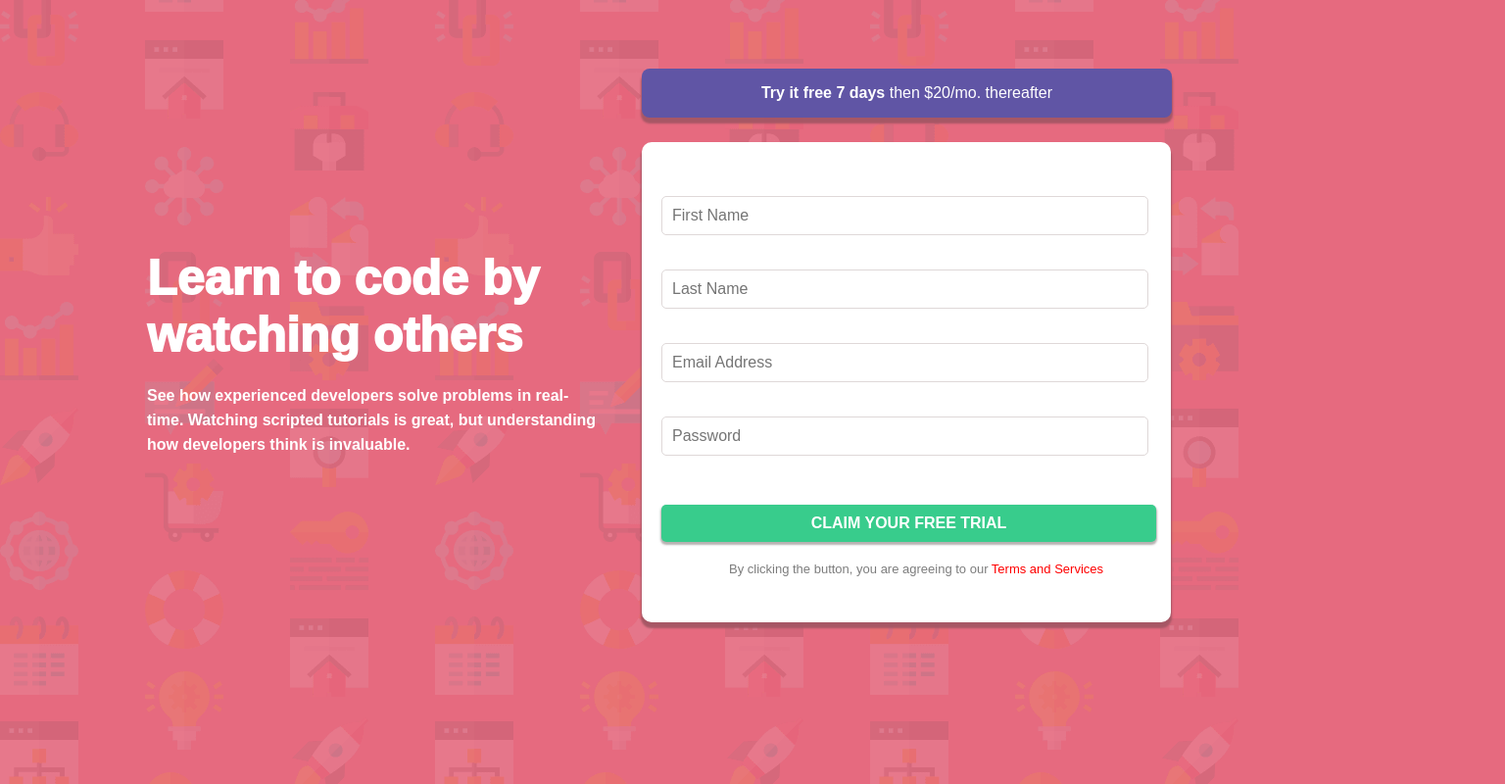
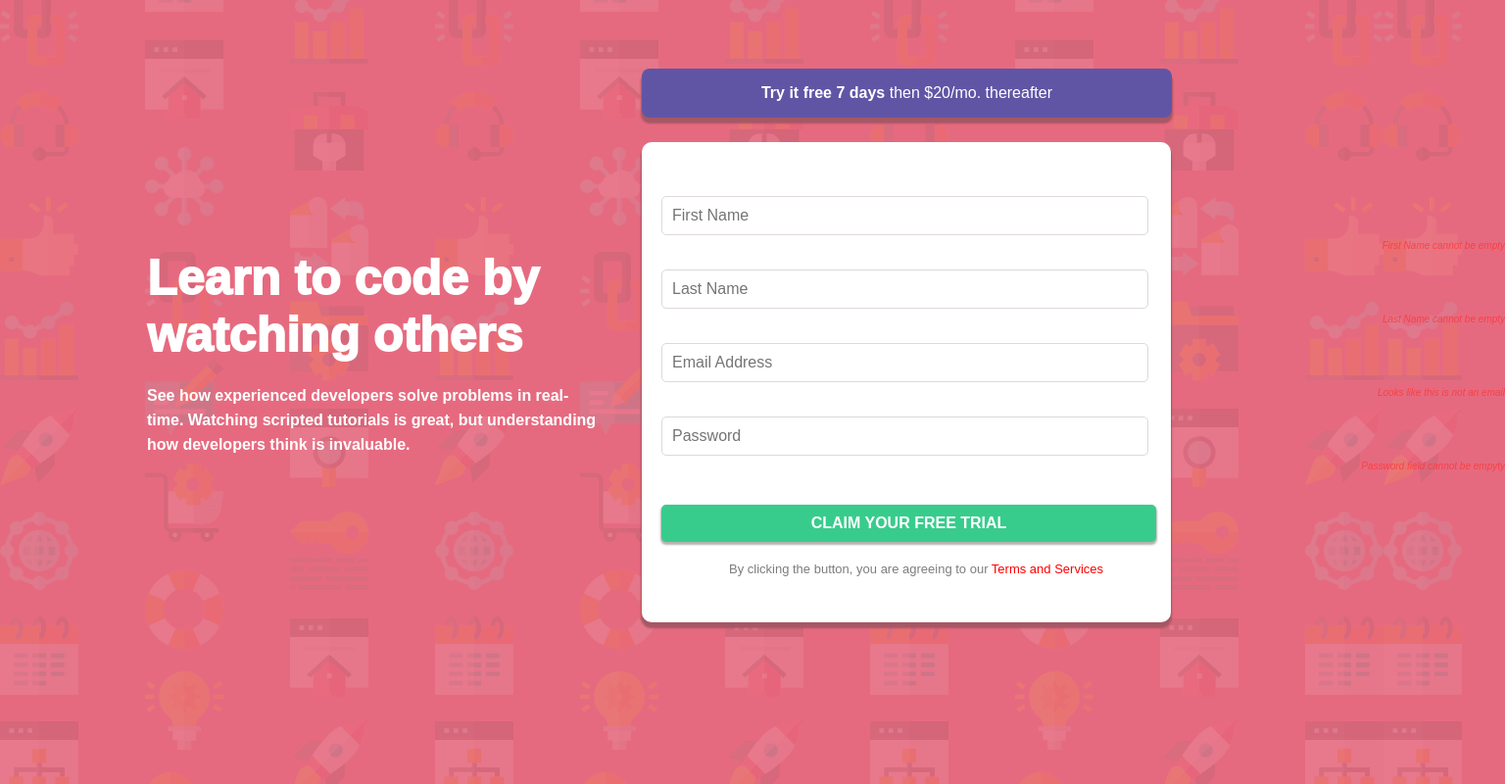
Before and after one commit to david-aguiyi/responsivePage, a plain HTML site: page index.html in a window 1280 px wide. Shown: the whole page at 98% size, 1536 px wide, since content can reach past the window. Drawn offline with Linux system fonts and the light colour scheme; a web font is replaced by a local one.

Commit message:
Added small element to show with error icon. This is made visible when a field is not filled.

```diff
--- a/index.html
+++ b/index.html
@@ -27,15 +27,19 @@
                     <form>
                         <input type="text" placeholder="First Name" class="form-input">
                         <img src="images/icon-error.svg" alt="error-icon" class="error-icon1" />
+                        <small><i>First Name cannot be empty</i></small>
 
                         <input type="text" placeholder="Last Name" class="form-input">
                         <img src="images/icon-error.svg" alt="error-icon" class="error-icon2" />
+                        <small><i>Last Name cannot be empty</i></small>
 
                         <input type="email" placeholder="Email Address" class="email">
                         <img src="images/icon-error.svg" alt="error-icon" class="error-icon3" />
+                        <small><i>Looks like this is not an email</i></small>
 
                         <input type="password" placeholder="Password" class="password">
                         <img src="images/icon-error.svg" alt="error-icon" class="error-icon4" />
+                        <small><i>Password field cannot be empyty</i></small>
                         <input class="form-button" type="submit" value="Claim your free trial">
 
                         <p class="undertext">By clicking the button, you are agreeing to our <a href="#"
@@ -48,6 +52,7 @@
             </div>
         </div>
     </div>
+    <script src="script.js"></script>
 </body>
 
 </html>
--- a/style.css
+++ b/style.css
@@ -10,6 +10,15 @@ body {
     font-family: "Poppins", sans-serif;
     background-image: url(images/desktop.png);
     user-select: none;
+}
+
+small {
+    position: absolute;
+    color: rgba(252, 54, 54, 0.781);
+    right: -20%;
+    padding-top: 5px;
+    font-size: 10px;
+    font-style: italic;
 }
 
 .flexcontainer {
```
